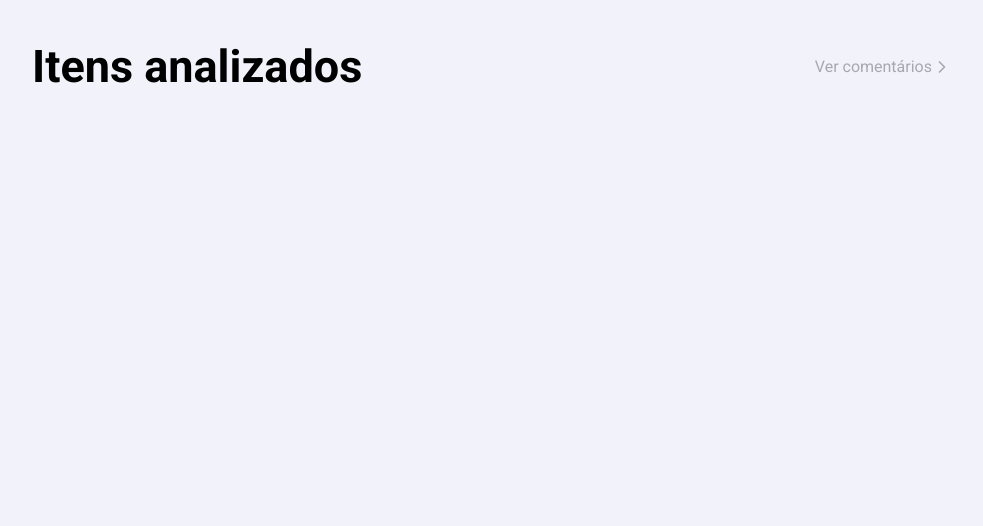
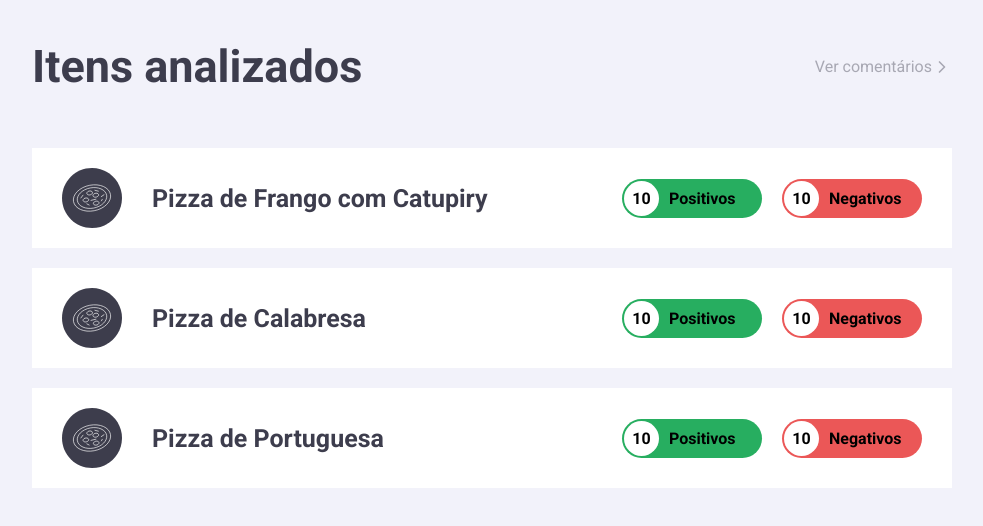
Before and after one commit to gabriel-fz/Fiorese-Lab-I, a React (Create React App) app in the folder frontend/: page / in a window 1280 px wide. Shown: the top 526 px of the page, without its empty margins (148-1131 px from the left). Built offline with nearby package versions, Linux system fonts and the light colour scheme.

Commit message:
frontend: layout de Dashboard concluido

```diff
--- a/frontend/src/Components/Header/styles.ts
+++ b/frontend/src/Components/Header/styles.ts
@@ -10,6 +10,7 @@ export const Container = styled.div`
 
   h1 {
     font-size: 45px;
+    color: #3d3d4d;
   }
 
   a {
--- a/frontend/src/pages/Dashboard/index.tsx
+++ b/frontend/src/pages/Dashboard/index.tsx
@@ -1,15 +1,82 @@
 import React from 'react';
-
 import { FiChevronRight } from 'react-icons/fi';
 
+import pizzaImg from '../../assets/pizza.svg';
 import Header from '../../Components/Header';
+
+import { Card, Badge } from './styles';
 
 const Dashboard: React.FC = () => {
   return (
-    <Header title="Itens analizados" path="/records">
-      Ver comentários
-      <FiChevronRight size={20} />
-    </Header>
+    <>
+      <Header title="Itens analizados" path="/records">
+        Ver comentários
+        <FiChevronRight size={20} />
+      </Header>
+
+      <Card>
+        <img src={pizzaImg} alt="pizza" />
+        <strong>Pizza de Frango com Catupiry</strong>
+
+        <div>
+          <Badge>
+            <div>
+              <strong>10</strong>
+            </div>
+            <strong>Positivos</strong>
+          </Badge>
+
+          <Badge>
+            <div>
+              <strong>10</strong>
+            </div>
+            <strong>Negativos</strong>
+          </Badge>
+        </div>
+      </Card>
+
+      <Card>
+        <img src={pizzaImg} alt="pizza" />
+        <strong>Pizza de Calabresa</strong>
+
+        <div>
+          <Badge>
+            <div>
+              <strong>10</strong>
+            </div>
+            <strong>Positivos</strong>
+          </Badge>
+
+          <Badge>
+            <div>
+              <strong>10</strong>
+            </div>
+            <strong>Negativos</strong>
+          </Badge>
+        </div>
+      </Card>
+
+      <Card>
+        <img src={pizzaImg} alt="pizza" />
+        <strong>Pizza de Portuguesa</strong>
+
+        <div>
+          <Badge>
+            <div>
+              <strong>10</strong>
+            </div>
+            <strong>Positivos</strong>
+          </Badge>
+
+          <Badge>
+            <div>
+              <strong>10</strong>
+            </div>
+            <strong>Negativos</strong>
+          </Badge>
+        </div>
+      </Card>
+    </>
   );
 };
 
--- a/frontend/src/pages/Dashboard/styles.ts
+++ b/frontend/src/pages/Dashboard/styles.ts
@@ -1,6 +1,60 @@
 import styled from 'styled-components';
 
-export const Title = styled.h1`
-  font-size: 48px;
-  color: #3a3a3a;
+export const Card = styled.div`
+  display: flex;
+  align-items: center;
+
+  background: #fff;
+  padding: 20px 30px;
+
+  img {
+    height: 60px;
+    margin-right: 30px;
+  }
+
+  > strong {
+    font-size: 25px;
+    color: #3d3d4d;
+  }
+
+  > div {
+    display: flex;
+    flex: 1;
+    justify-content: flex-end;
+  }
+
+  & + div {
+    margin-top: 20px;
+  }
 `;
+
+export const Badge = styled.div`
+  display: flex;
+  align-items: center;
+
+  width: 140px;
+  padding: 2px 2px;
+  border-radius: 50px;
+  background: #27ae60;
+
+  div {
+    display: flex;
+    align-items: center;
+    justify-content: center;
+
+    height: 35px;
+    width: 35px;
+    background: #fff;
+    border-radius: 50%;
+    margin-right: 10px;
+
+    strong {
+      font-weight: bold;
+    }
+  }
+
+  & + div {
+    margin-left: 20px;
+    background: #eb5757;
+  }
+`;
```
Also changed, not shown: frontend/src/assets/pizza.svg (added), 1 other file (tests, documents, lock files or other folders).
